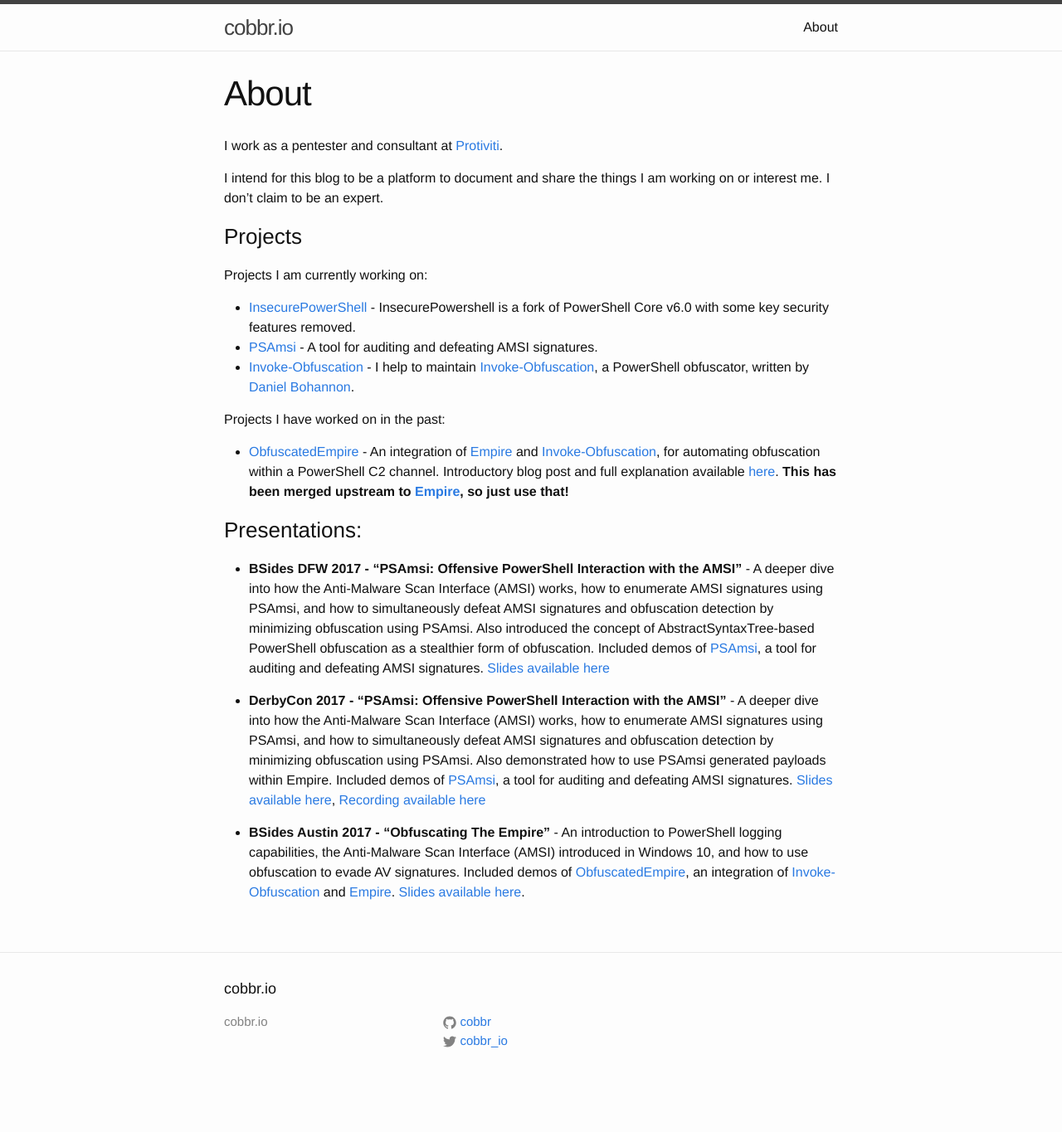
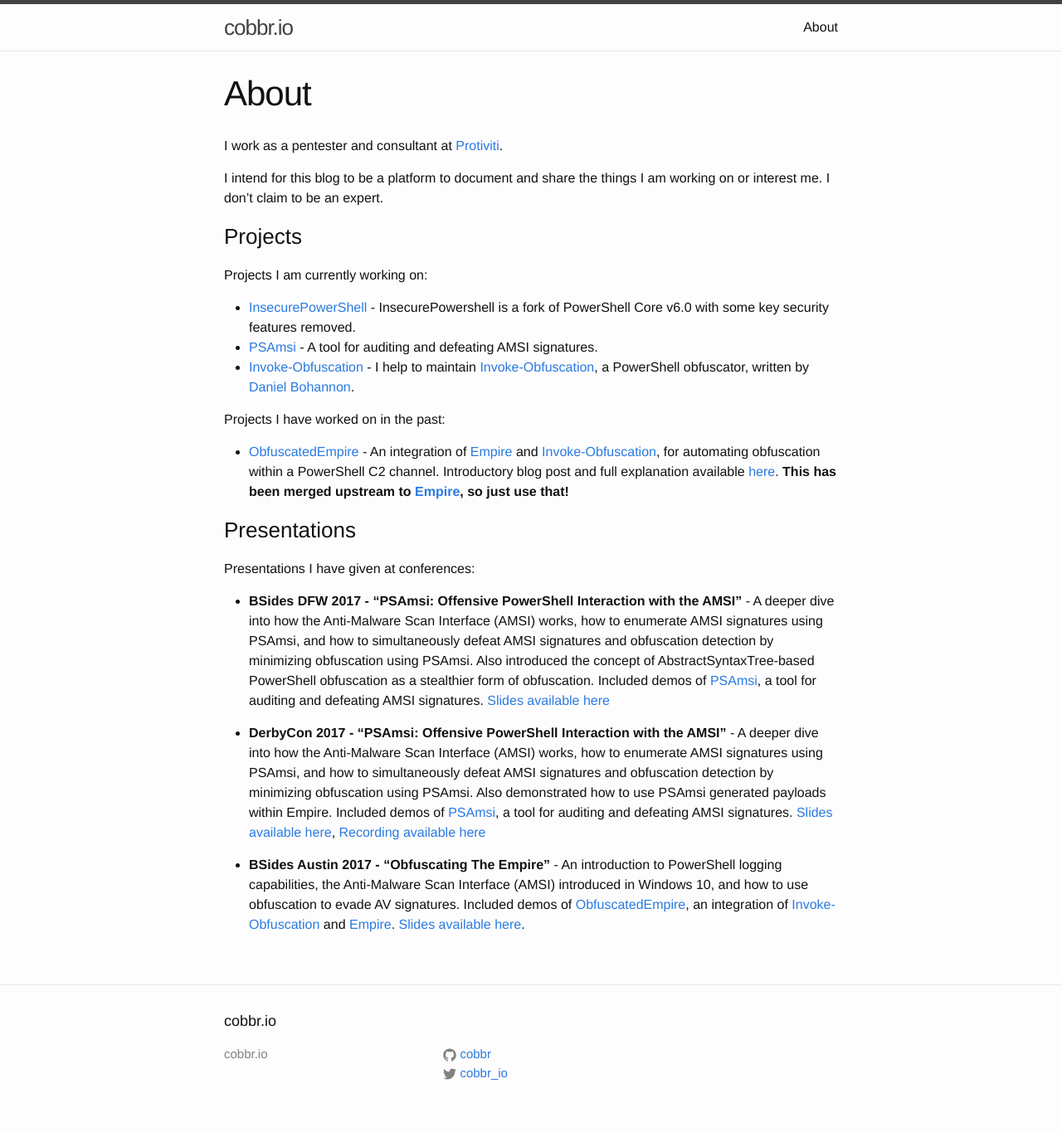
Before and after one commit to cobbr/cobbr.io, a Jekyll site: the page built from about.md, in a window 1280 px wide. Shown: the whole page at 83% size. Built offline with Jekyll 4.4.1, drawn with Linux system fonts in a browser that asks for light colours; before the commit the page ends 1326 px from its top, so only the background shows below that.

Commit message:
modify about

```diff
--- a/about.md
+++ b/about.md
@@ -20,7 +20,9 @@ Projects I have worked on in the past:
 
 * [ObfuscatedEmpire](https://github.com/cobbr/ObfuscatedEmpire) - An integration of [Empire](https://github.com/EmpireProject/Empire) and [Invoke-Obfuscation](https://github.com/danielbohannon/Invoke-Obfuscation), for automating obfuscation within a PowerShell C2 channel. Introductory blog post and full explanation available [here]({{site.baseurl}}/ObfuscatedEmpire.html). **This has been merged upstream to [Empire](https://github.com/EmpireProject/Empire), so just use that!**
 
-### Presentations:
+### Presentations
+
+Presentations I have given at conferences:
 
 * **BSides DFW 2017 - "PSAmsi: Offensive PowerShell Interaction with the AMSI"** - A deeper dive into how the Anti-Malware Scan Interface (AMSI) works, how to enumerate AMSI signatures using PSAmsi, and how to simultaneously defeat AMSI signatures and obfuscation detection by minimizing obfuscation using PSAmsi. Also introduced the concept of AbstractSyntaxTree-based PowerShell obfuscation as a stealthier form of obfuscation. Included demos of [PSAmsi](https://github.com/cobbr/PSAmsi), a tool for auditing and defeating AMSI signatures. [Slides available here](https://github.com/cobbr/slides/blob/master/BSides/DFW/PSAmsi%20-%20Offensive%20PowerShell%20Interaction%20with%20the%20AMSI.pdf)
 
```
